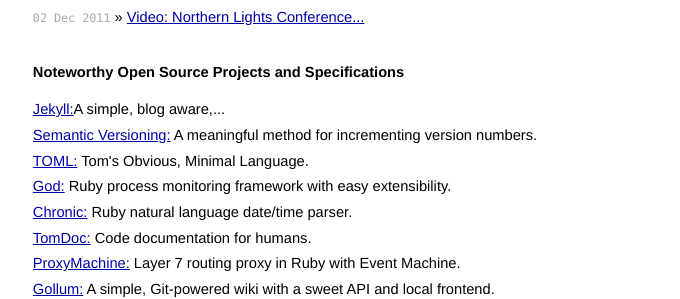
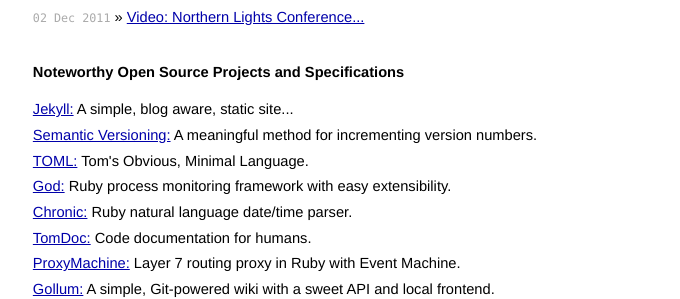
Before and after one commit to atidbit/atidbit.github.io, a Jekyll site: the page built from index.html, in a window 1280 px wide. Shown: the part 953-1252 px from the top of the page, without its empty margins (299-979 px from the left). Built offline with Jekyll 4.4.1, drawn with Linux system fonts in a browser that asks for light colours.

Commit message:
Update index.html

```diff
--- a/index.html
+++ b/index.html
@@ -33,7 +33,7 @@
 
   <h1>Noteworthy Open Source Projects and Specifications</h1>
   <ul class="posts">
-    <li><a href="http://github.com/jekyll/jekyll/">Jekyll:</a>{{ 'A simple, blog aware, static site generator (used for this site).' | truncatewords: 4 }}</li>
+    <li><a href="http://github.com/jekyll/jekyll/">Jekyll:</a> {{ 'A simple, blog aware, static site generator (used for this site).' | truncatewords: 6 }}</li>
     <li><a href="http://semver.org">Semantic Versioning:</a> A meaningful method for incrementing version numbers.</li>
     <li><a href="http://github.com/toml-lang/toml">TOML:</a> Tom's Obvious, Minimal Language.</li>
     <li><a href="http://github.com/mojombo/god/">God:</a> Ruby process monitoring framework with easy extensibility.</li>
```
